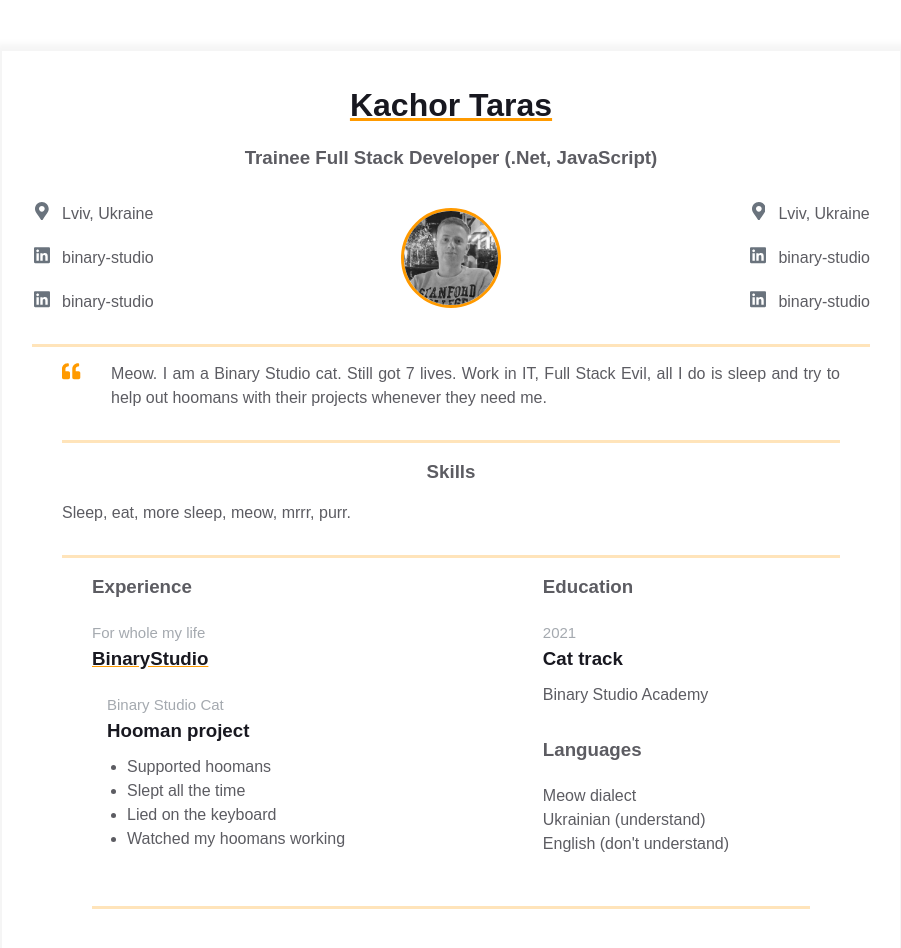
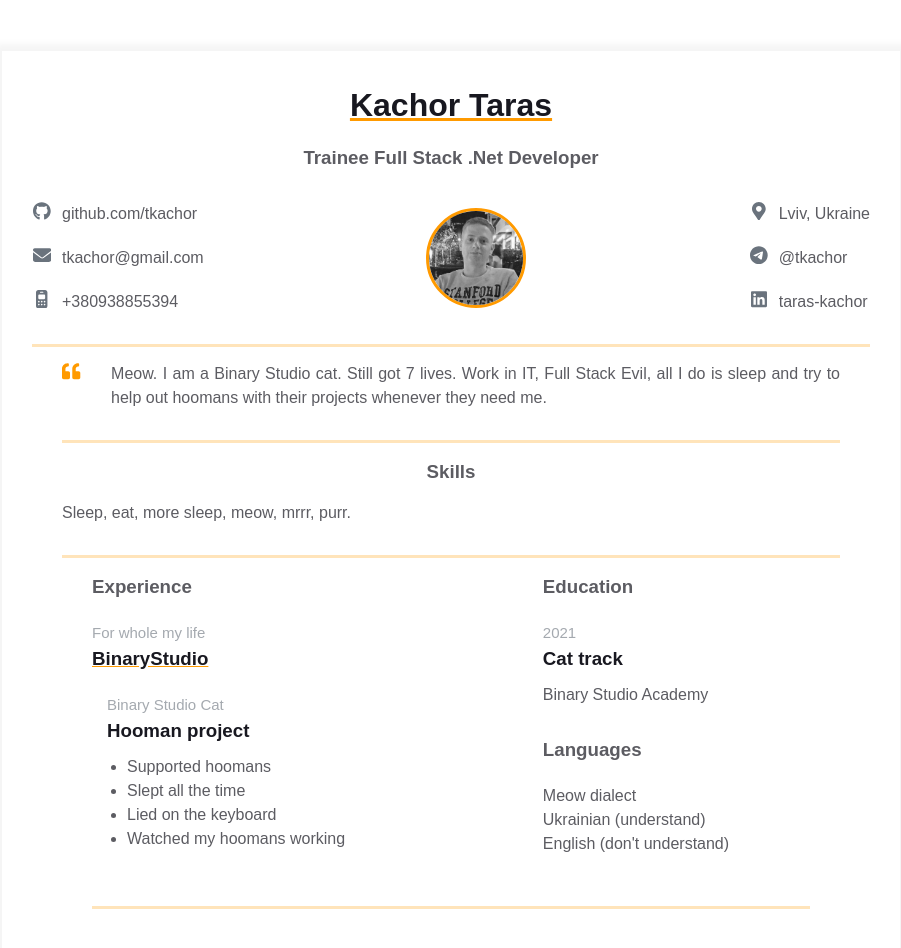
Before and after one commit to tkachor/homepage, a plain HTML site: page index.html in a window 1280 px wide. Shown: the whole page, without its empty margins (189-1090 px from the left). Drawn offline with Linux system fonts and the light colour scheme.

Commit message:
Add contact information to index.html

```diff
--- a/index.html
+++ b/index.html
@@ -12,42 +12,36 @@
         <div class="container">
           <div class="resume__block">
             <h1 class="contact-info__header">Kachor Taras</h1>
-            <h3 class="contact-info__sub-header">Trainee Full Stack Developer (.Net,  JavaScript)</h3>
+            <h3 class="contact-info__sub-header">Trainee Full Stack .Net Developer</h3>
 
             <div class="contact_info_container fh">
 
               <div class="contact-info__block">
                 <a href="" rel="author" class="contact-info__item">
                   <div class="contact-info__item-icon-wrapper">
-                    <svg class="contact-info__item-icon" xmlns="http://www.w3.org/2000/svg" viewBox="0 0 384 512">
-                      <path
-                        d="M172.268 501.67C26.97 291.031 0 269.413 0 192 0 85.961 85.961 0 192 0s192 85.961 192 192c0 77.413-26.97 99.031-172.268 309.67-9.535 13.774-29.93 13.773-39.464 0zM192 272c44.183 0 80-35.817 80-80s-35.817-80-80-80-80 35.817-80 80 35.817 80 80 80z">
-                      </path>
+                    <svg class="contact-info__item-icon" xmlns="http://www.w3.org/2000/svg" viewBox="0 0 496 512">
+                      <path d="M165.9 397.4c0 2-2.3 3.6-5.2 3.6-3.3.3-5.6-1.3-5.6-3.6 0-2 2.3-3.6 5.2-3.6 3-.3 5.6 1.3 5.6 3.6zm-31.1-4.5c-.7 2 1.3 4.3 4.3 4.9 2.6 1 5.6 0 6.2-2s-1.3-4.3-4.3-5.2c-2.6-.7-5.5.3-6.2 2.3zm44.2-1.7c-2.9.7-4.9 2.6-4.6 4.9.3 2 2.9 3.3 5.9 2.6 2.9-.7 4.9-2.6 4.6-4.6-.3-1.9-3-3.2-5.9-2.9zM244.8 8C106.1 8 0 113.3 0 252c0 110.9 69.8 205.8 169.5 239.2 12.8 2.3 17.3-5.6 17.3-12.1 0-6.2-.3-40.4-.3-61.4 0 0-70 15-84.7-29.8 0 0-11.4-29.1-27.8-36.6 0 0-22.9-15.7 1.6-15.4 0 0 24.9 2 38.6 25.8 21.9 38.6 58.6 27.5 72.9 20.9 2.3-16 8.8-27.1 16-33.7-55.9-6.2-112.3-14.3-112.3-110.5 0-27.5 7.6-41.3 23.6-58.9-2.6-6.5-11.1-33.3 2.6-67.9 20.9-6.5 69 27 69 27 20-5.6 41.5-8.5 62.8-8.5s42.8 2.9 62.8 8.5c0 0 48.1-33.6 69-27 13.7 34.7 5.2 61.4 2.6 67.9 16 17.7 25.8 31.5 25.8 58.9 0 96.5-58.9 104.2-114.8 110.5 9.2 7.9 17 22.9 17 46.4 0 33.7-.3 75.4-.3 83.6 0 6.5 4.6 14.4 17.3 12.1C428.2 457.8 496 362.9 496 252 496 113.3 383.5 8 244.8 8zM97.2 352.9c-1.3 1-1 3.3.7 5.2 1.6 1.6 3.9 2.3 5.2 1 1.3-1 1-3.3-.7-5.2-1.6-1.6-3.9-2.3-5.2-1zm-10.8-8.1c-.7 1.3.3 2.9 2.3 3.9 1.6 1 3.6.7 4.3-.7.7-1.3-.3-2.9-2.3-3.9-2-.6-3.6-.3-4.3.7zm32.4 35.6c-1.6 1.3-1 4.3 1.3 6.2 2.3 2.3 5.2 2.6 6.5 1 1.3-1.3.7-4.3-1.3-6.2-2.2-2.3-5.2-2.6-6.5-1zm-11.4-14.7c-1.6 1-1.6 3.6 0 5.9 1.6 2.3 4.3 3.3 5.6 2.3 1.6-1.3 1.6-3.9 0-6.2-1.4-2.3-4-3.3-5.6-2z"/>
                     </svg>
                   </div>
-                  <span>Lviv, Ukraine</span>
+                  <span>github.com/tkachor</span>
                 </a>
 
                 <a href="https://ua.linkedin.com/company/binary-studio_241166" rel="author" class="contact-info__item">
                   <div class="contact-info__item-icon-wrapper">
-                    <svg class="contact-info__item-icon" xmlns="http://www.w3.org/2000/svg" viewBox="0 0 448 512">
-                      <path
-                        d="M416 32H31.9C14.3 32 0 46.5 0 64.3v383.4C0 465.5 14.3 480 31.9 480H416c17.6 0 32-14.5 32-32.3V64.3c0-17.8-14.4-32.3-32-32.3zM135.4 416H69V202.2h66.5V416zm-33.2-243c-21.3 0-38.5-17.3-38.5-38.5S80.9 96 102.2 96c21.2 0 38.5 17.3 38.5 38.5 0 21.3-17.2 38.5-38.5 38.5zm282.1 243h-66.4V312c0-24.8-.5-56.7-34.5-56.7-34.6 0-39.9 27-39.9 54.9V416h-66.4V202.2h63.7v29.2h.9c8.9-16.8 30.6-34.5 62.9-34.5 67.2 0 79.7 44.3 79.7 101.9V416z">
-                      </path>
+                    <svg class="contact-info__item-icon" xmlns="http://www.w3.org/2000/svg" viewBox="0 0 512 512">
+                      <path d="M464 64C490.5 64 512 85.49 512 112C512 127.1 504.9 141.3 492.8 150.4L275.2 313.6C263.8 322.1 248.2 322.1 236.8 313.6L19.2 150.4C7.113 141.3 0 127.1 0 112C0 85.49 21.49 64 48 64H464zM217.6 339.2C240.4 356.3 271.6 356.3 294.4 339.2L512 176V384C512 419.3 483.3 448 448 448H64C28.65 448 0 419.3 0 384V176L217.6 339.2z"/>
                     </svg>
                   </div>
-                  <span>binary-studio</span>
+                  <span>tkachor@gmail.com</span>
                 </a>
 
                 <a href="https://ua.linkedin.com/company/binary-studio_241166" rel="author" class="contact-info__item">
                   <div class="contact-info__item-icon-wrapper">
-                    <svg class="contact-info__item-icon" xmlns="http://www.w3.org/2000/svg" viewBox="0 0 448 512">
-                      <path
-                        d="M416 32H31.9C14.3 32 0 46.5 0 64.3v383.4C0 465.5 14.3 480 31.9 480H416c17.6 0 32-14.5 32-32.3V64.3c0-17.8-14.4-32.3-32-32.3zM135.4 416H69V202.2h66.5V416zm-33.2-243c-21.3 0-38.5-17.3-38.5-38.5S80.9 96 102.2 96c21.2 0 38.5 17.3 38.5 38.5 0 21.3-17.2 38.5-38.5 38.5zm282.1 243h-66.4V312c0-24.8-.5-56.7-34.5-56.7-34.6 0-39.9 27-39.9 54.9V416h-66.4V202.2h63.7v29.2h.9c8.9-16.8 30.6-34.5 62.9-34.5 67.2 0 79.7 44.3 79.7 101.9V416z">
-                      </path>
+                    <svg class="contact-info__item-icon" xmlns="http://www.w3.org/2000/svg" viewBox="0 0 320 512">
+                      <path d="M0 64C0 28.65 28.65 0 64 0H256C291.3 0 320 28.65 320 64V448C320 483.3 291.3 512 256 512H64C28.65 512 0 483.3 0 448V64zM64 232C64 245.3 74.75 256 88 256H232C245.3 256 256 245.3 256 232V152C256 138.7 245.3 128 232 128H88C74.75 128 64 138.7 64 152V232zM80 352C93.25 352 104 341.3 104 328C104 314.7 93.25 304 80 304C66.75 304 56 314.7 56 328C56 341.3 66.75 352 80 352zM80 384C66.75 384 56 394.7 56 408C56 421.3 66.75 432 80 432C93.25 432 104 421.3 104 408C104 394.7 93.25 384 80 384zM160 352C173.3 352 184 341.3 184 328C184 314.7 173.3 304 160 304C146.7 304 136 314.7 136 328C136 341.3 146.7 352 160 352zM160 384C146.7 384 136 394.7 136 408C136 421.3 146.7 432 160 432C173.3 432 184 421.3 184 408C184 394.7 173.3 384 160 384zM240 352C253.3 352 264 341.3 264 328C264 314.7 253.3 304 240 304C226.7 304 216 314.7 216 328C216 341.3 226.7 352 240 352zM240 384C226.7 384 216 394.7 216 408C216 421.3 226.7 432 240 432C253.3 432 264 421.3 264 408C264 394.7 253.3 384 240 384zM128 48C119.2 48 112 55.16 112 64C112 72.84 119.2 80 128 80H192C200.8 80 208 72.84 208 64C208 55.16 200.8 48 192 48H128z"/>
                     </svg>
                   </div>
-                  <span>binary-studio</span>
+                  <span>+380938855394</span>
                 </a>
               </div>
 
@@ -70,13 +64,11 @@
 
                   <a href="https://ua.linkedin.com/company/binary-studio_241166" rel="author" class="contact-info__item">
                     <div class="contact-info__item-icon-wrapper">
-                      <svg class="contact-info__item-icon" xmlns="http://www.w3.org/2000/svg" viewBox="0 0 448 512">
-                        <path
-                          d="M416 32H31.9C14.3 32 0 46.5 0 64.3v383.4C0 465.5 14.3 480 31.9 480H416c17.6 0 32-14.5 32-32.3V64.3c0-17.8-14.4-32.3-32-32.3zM135.4 416H69V202.2h66.5V416zm-33.2-243c-21.3 0-38.5-17.3-38.5-38.5S80.9 96 102.2 96c21.2 0 38.5 17.3 38.5 38.5 0 21.3-17.2 38.5-38.5 38.5zm282.1 243h-66.4V312c0-24.8-.5-56.7-34.5-56.7-34.6 0-39.9 27-39.9 54.9V416h-66.4V202.2h63.7v29.2h.9c8.9-16.8 30.6-34.5 62.9-34.5 67.2 0 79.7 44.3 79.7 101.9V416z">
-                        </path>
+                      <svg class="contact-info__item-icon" xmlns="http://www.w3.org/2000/svg" viewBox="0 0 496 512">
+                        <path d="M248,8C111.033,8,0,119.033,0,256S111.033,504,248,504,496,392.967,496,256,384.967,8,248,8ZM362.952,176.66c-3.732,39.215-19.881,134.378-28.1,178.3-3.476,18.584-10.322,24.816-16.948,25.425-14.4,1.326-25.338-9.517-39.287-18.661-21.827-14.308-34.158-23.215-55.346-37.177-24.485-16.135-8.612-25,5.342-39.5,3.652-3.793,67.107-61.51,68.335-66.746.153-.655.3-3.1-1.154-4.384s-3.59-.849-5.135-.5q-3.283.746-104.608,69.142-14.845,10.194-26.894,9.934c-8.855-.191-25.888-5.006-38.551-9.123-15.531-5.048-27.875-7.717-26.8-16.291q.84-6.7,18.45-13.7,108.446-47.248,144.628-62.3c68.872-28.647,83.183-33.623,92.511-33.789,2.052-.034,6.639.474,9.61,2.885a10.452,10.452,0,0,1,3.53,6.716A43.765,43.765,0,0,1,362.952,176.66Z"/>
                       </svg>
                     </div>
-                    <span>binary-studio</span>
+                    <span>@tkachor</span>
                   </a>
 
                   <a href="https://ua.linkedin.com/company/binary-studio_241166" rel="author" class="contact-info__item">
@@ -87,7 +79,7 @@
                         </path>
                       </svg>
                     </div>
-                    <span>binary-studio</span>
+                    <span>taras-kachor</span>
                   </a>
               </div>
             </div>
```
